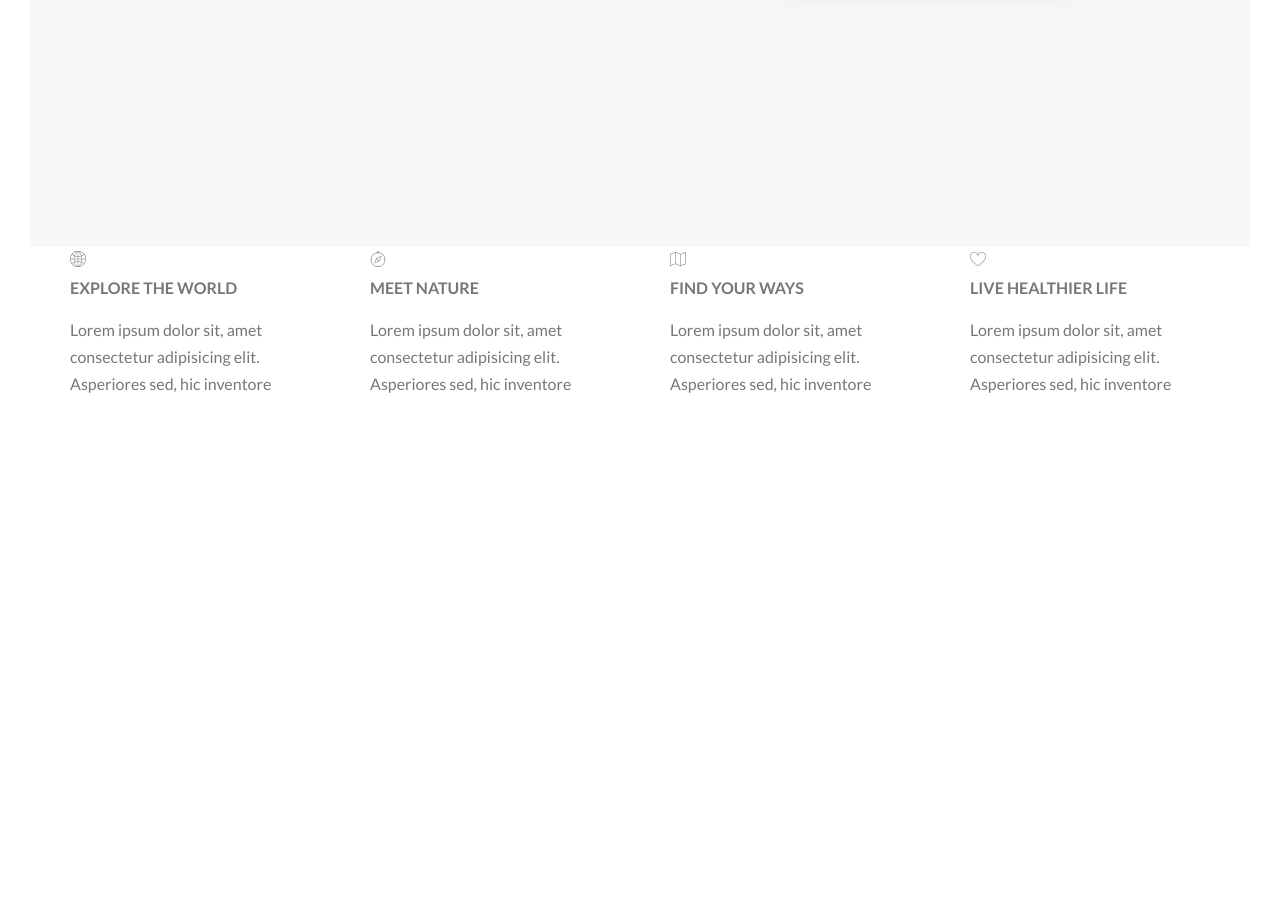
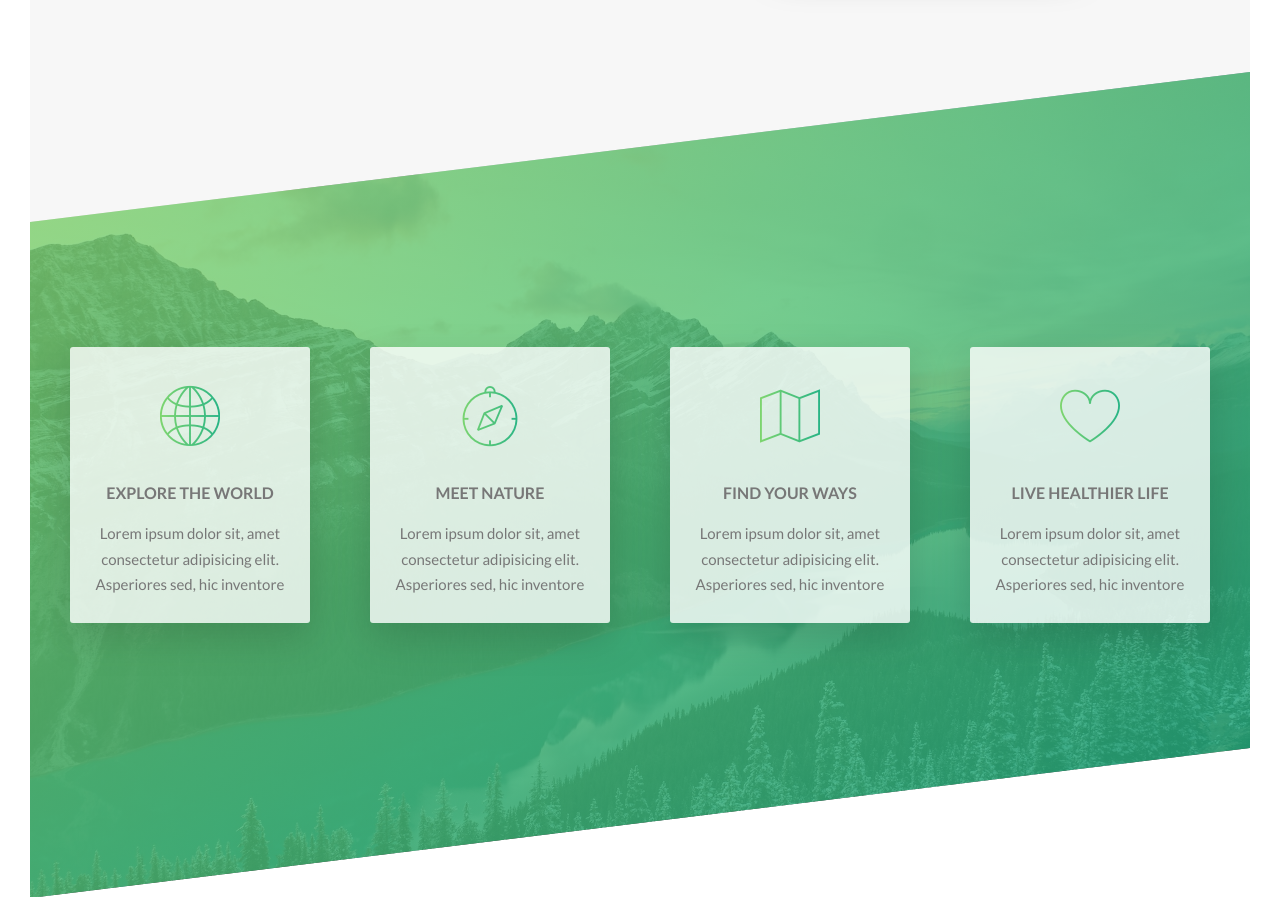
Before and after one commit to ryadav96/CSS-Practice, a website: page Natours/index.html in a window 1280 px wide. Shown: the part 1316-2213 px from the top of the page. Before the commit the page ends 1744 px from the top, so only its background shows below. Drawn offline with Linux system fonts and the light colour scheme.

Commit message:
created feature-box coponent and styles feature section

```diff
--- /dev/null
+++ b/Natours/sass/components/_feature-box.scss
@@ -0,0 +1,29 @@
+.feature-box {
+  background-color: rgba($color-white, 0.8);
+  font-size: 1.5rem;
+  padding: 2.5rem;
+  text-align: center;
+  border-radius: 3px;
+  box-shadow: 0 1.5rem 4rem rgba($color-black, 0.15);
+  transition: transform .3s;
+
+  &__icon {
+    font-size: 6rem;
+    margin-bottom: 0.5rem;
+    display: inline-block;
+    background-image: linear-gradient(
+      to right,
+      $color-primary-light,
+      $color-primary-dark
+    );
+    -webkit-background-clip: text;
+    color: transparent;
+  }
+
+  &:hover {
+      transform: translateY(-1.5rem) scale(1.03);
+  }
+
+  &__text {
+  }
+}
--- a/Natours/sass/main.scss
+++ b/Natours/sass/main.scss
@@ -9,6 +9,7 @@
 
 @import "components/button";
 @import "components/composition";
+@import "components/feature-box";
 
 @import "layout/grid";
 @import "layout/header";
--- a/Natours/sass/pages/_home.scss
+++ b/Natours/sass/pages/_home.scss
@@ -2,5 +2,21 @@
   background-color: $color-gray-light-1;
   margin-top: -25vh;
   padding: 25rem 0;
+}
 
+.section-features {
+  padding: 20rem 0;
+  background-image: linear-gradient(
+      to right bottom,
+      rgba($color-primary-light, 0.8),
+      rgba($color-primary-dark, 0.8)
+    ),
+    url(../img/nat-4.jpg);
+  background-size: cover;
+  transform: skewY(-7deg);
+  margin-top: -10rem;
+
+  & > * {
+    transform: skewY(7deg);
+  }
 }
```
Also changed, not shown: Natours/css/style.css.
